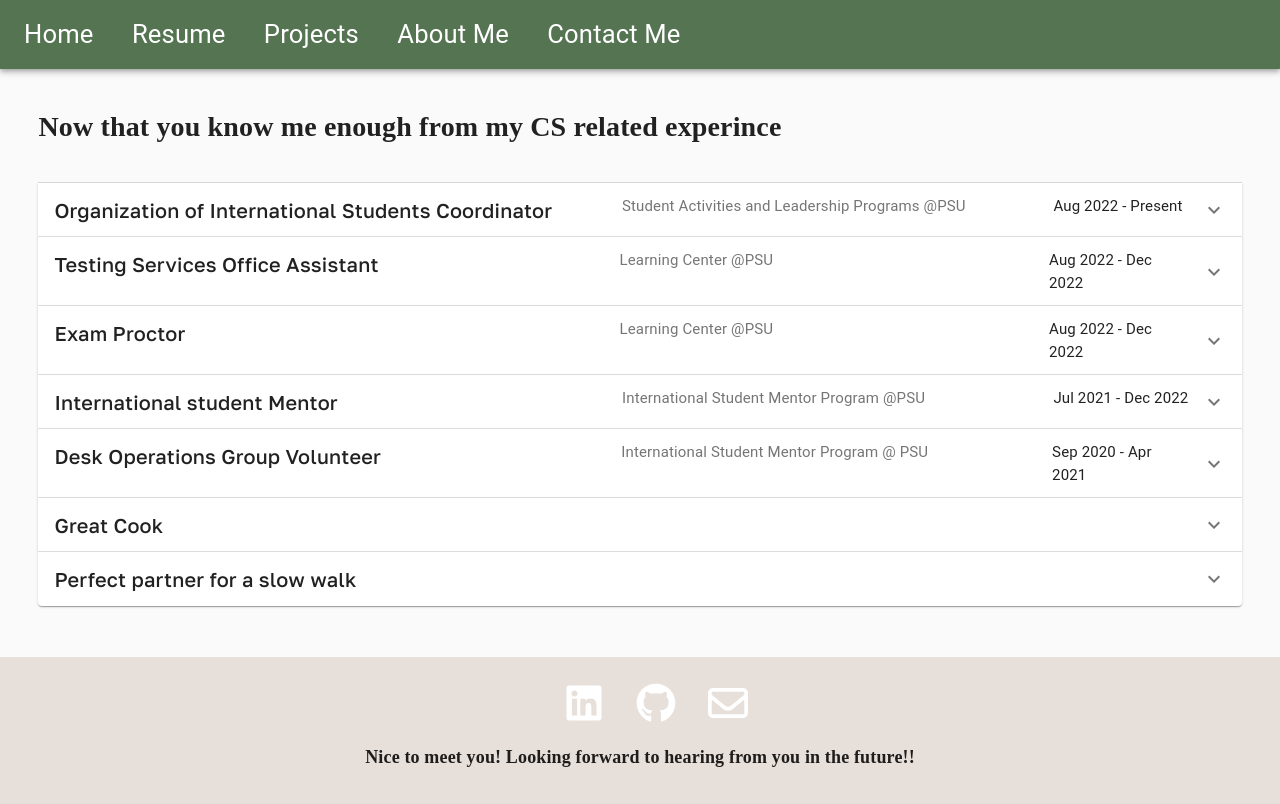
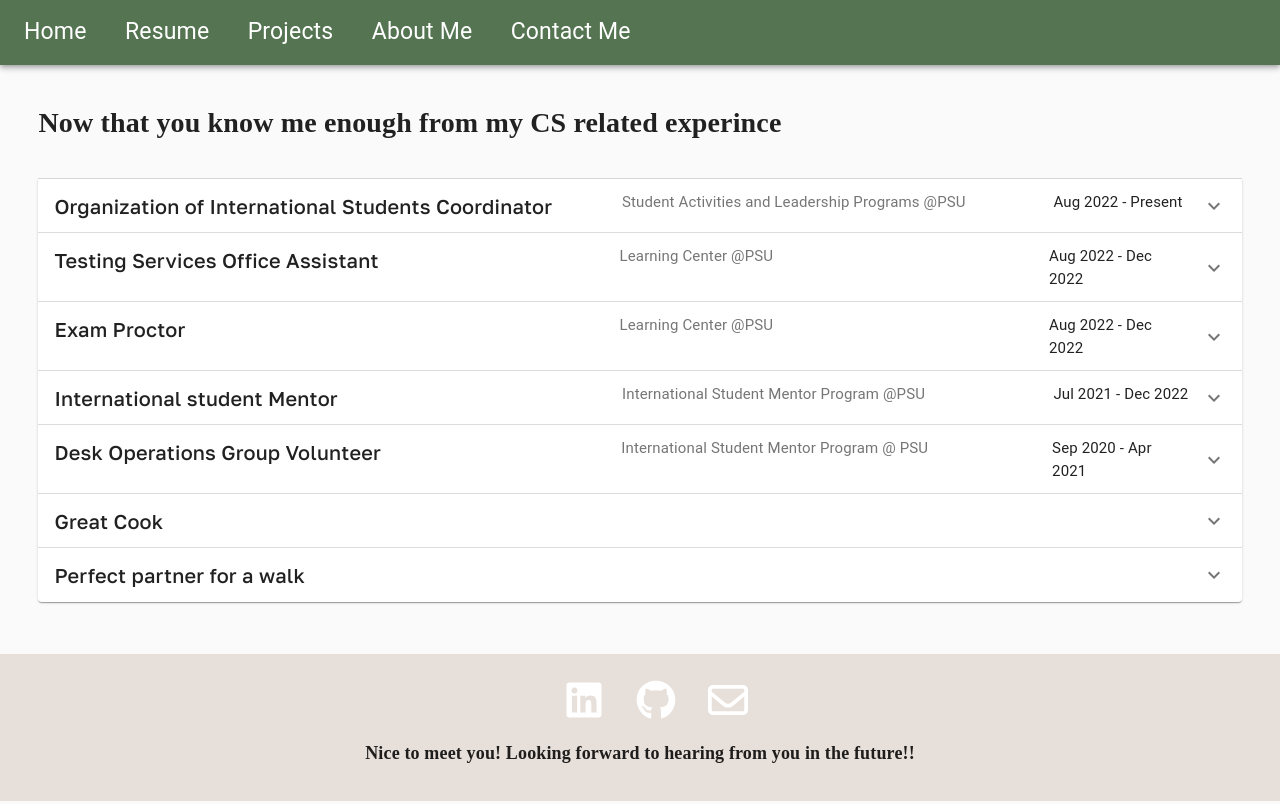
Before and after one commit to yi-xuan-97/IntroToWeb_FinalProject, a React (Create React App) app: page /About in a window 1280 px wide. Built offline with nearby package versions, Linux system fonts and the light colour scheme; a web font is replaced by a local one.

Commit message:
WAVE & prettier

```diff
--- a/public/index.html
+++ b/public/index.html
@@ -9,7 +9,7 @@
       name="description"
       content="Web site created using create-react-app"
     />
-    <link rel="apple-touch-icon" href="%PUBLIC_URL%/logo192.png" />
+    <link rel="apple-touch-icon" href="%PUBLIC_URL%/Avatar.png" />
     <!--
       manifest.json provides metadata used when your web app is installed on a
       user's mobile device or desktop. See https://developers.google.com/web/fundamentals/web-app-manifest/
--- a/src/Page/About.js
+++ b/src/Page/About.js
@@ -44,10 +44,11 @@ const useStyles = makeStyles((theme) => ({
     },
   },
   icon: {
-    height: theme.spacing(15),
-    width: theme.spacing(10),
-    marginLeft: theme.spacing(3),
-    marginRight: theme.spacing(5),
+    height: "9vw",
+    width: "8vw",
+    marginTop: "1vw",
+    marginLeft: "2vw",
+    marginRight: "3vw",
     [theme.breakpoints.down("xs")]: {
       display: "none",
     },
@@ -286,7 +287,7 @@ function About() {
           id="panel2a-header"
         >
           <Typography className={classes.heading}>
-            Perfect partner for a slow walk
+            Perfect partner for a walk
           </Typography>
           <Typography className={classes.secondaryHeading}></Typography>
         </AccordionSummary>
--- a/src/Page/Contact.js
+++ b/src/Page/Contact.js
@@ -74,8 +74,8 @@ function Contact() {
   };
 
   function timeout(delay) {
-    return new Promise( res => setTimeout(res, delay) );
-}
+    return new Promise((res) => setTimeout(res, delay));
+  }
 
   return (
     <div className="aboutContainer">
--- a/src/Page/Footer.js
+++ b/src/Page/Footer.js
@@ -30,7 +30,7 @@ function Footer() {
     >
       <div className={classes.icons}>
         <a href="https://www.linkedin.com/in/yixuan-feng/">
-        <span className="sr-only">Linkedin</span>
+          <span className="sr-only">Linkedin</span>
           <FontAwesomeIcon className={classes.icon} icon={faLinkedin} />
         </a>
         <a href="https://github.com/yi-xuan-97/">
--- a/src/Page/Home.js
+++ b/src/Page/Home.js
@@ -10,7 +10,9 @@ function Home() {
     <div className="HomeContainer">
       <Grid container spacing={2}>
         <Grid item xs={4} className="home_img, rm">
-          <img src={pic} className="my_pic" alt="Yixuan in NY" />
+          <a href="https://www.linkedin.com/in/yixuan-feng/">
+            <img src={pic} className="my_pic" alt="Yixuan in NY" />
+          </a>
         </Grid>
         <Grid item xs={12} sm={8} className="home_info">
           <h1>Hello there, I'm Yixuan Feng</h1>
--- a/src/Page/NavBar.js
+++ b/src/Page/NavBar.js
@@ -18,15 +18,18 @@ const useStyles = makeStyles((theme) => ({
   link: {
     textDecoration: "none",
     color: "white",
-    fontSize: "2vw",
+    fontSize: "1.8vw",
     marginRight: "3vw",
     "&:hover": {
       color: "yellow",
       fontWeight: "700",
       borderBottom: "1px solid white",
     },
+    [theme.breakpoints.up("xl")]: {
+      fontSize: "1vw",
+    },
     [theme.breakpoints.between("sm", "md")]: {
-      fontSize: "2.5vw",
+      fontSize: "2.2vw",
     },
     [theme.breakpoints.down("xs")]: {
       fontSize: "3vw",
@@ -42,7 +45,9 @@ function NavBar() {
       <CssBaseline />
       <Toolbar>
         <div className={classes.navlinks}>
-          <Link to="/" className={classes.link} style={{ display: "none" }} />
+          <Link to="/" className={classes.link} style={{ display: "none" }}>
+            /
+          </Link>
           <Link to="/Home" className={classes.link}>
             Home
           </Link>
--- a/src/Style/Contact.css
+++ b/src/Style/Contact.css
@@ -10,7 +10,7 @@
   border-width: 1px;
 }
 
-.about_form h4{
+.about_form h4 {
   width: 80%;
   margin-left: 10%;
 }
--- a/src/Style/Project.css
+++ b/src/Style/Project.css
@@ -6,9 +6,9 @@
 }
 
 .pro_title {
-    font-family: 'Shantell Sans', cursive;
+  font-family: "Shantell Sans", cursive;
 }
 
 .ProjectContainer a {
-    text-decoration: none;
+  text-decoration: none;
 }
```
Also changed, not shown: src/Page/index.js (+7 -7 lines), src/Style/Footer.css (+7 -7 lines), src/Style/Home.css (line endings or trailing spaces).
